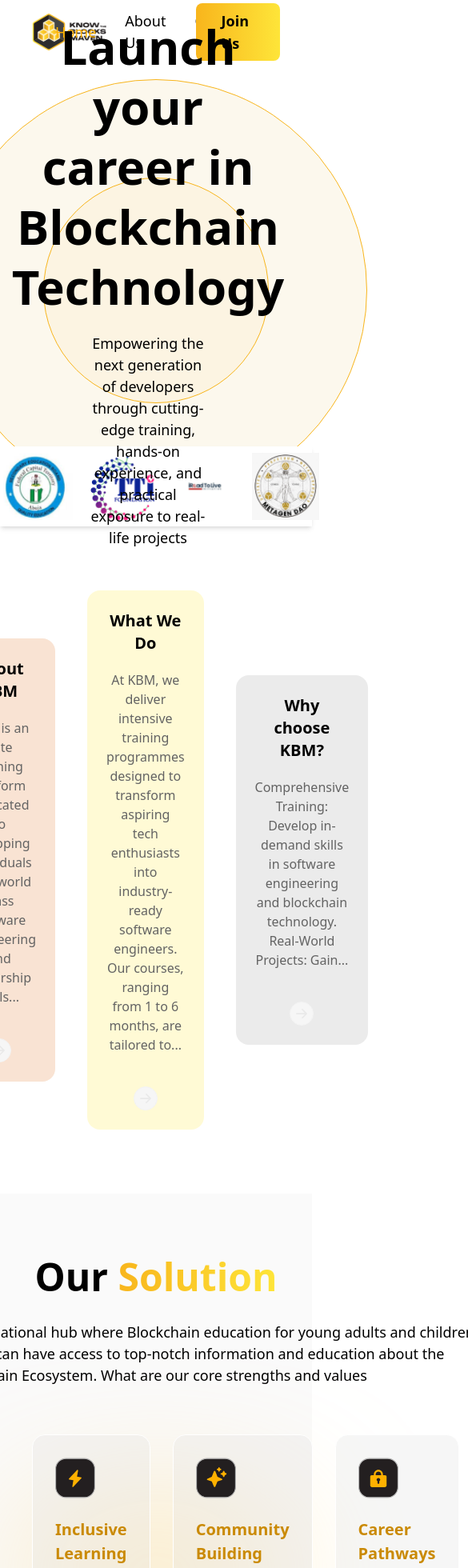
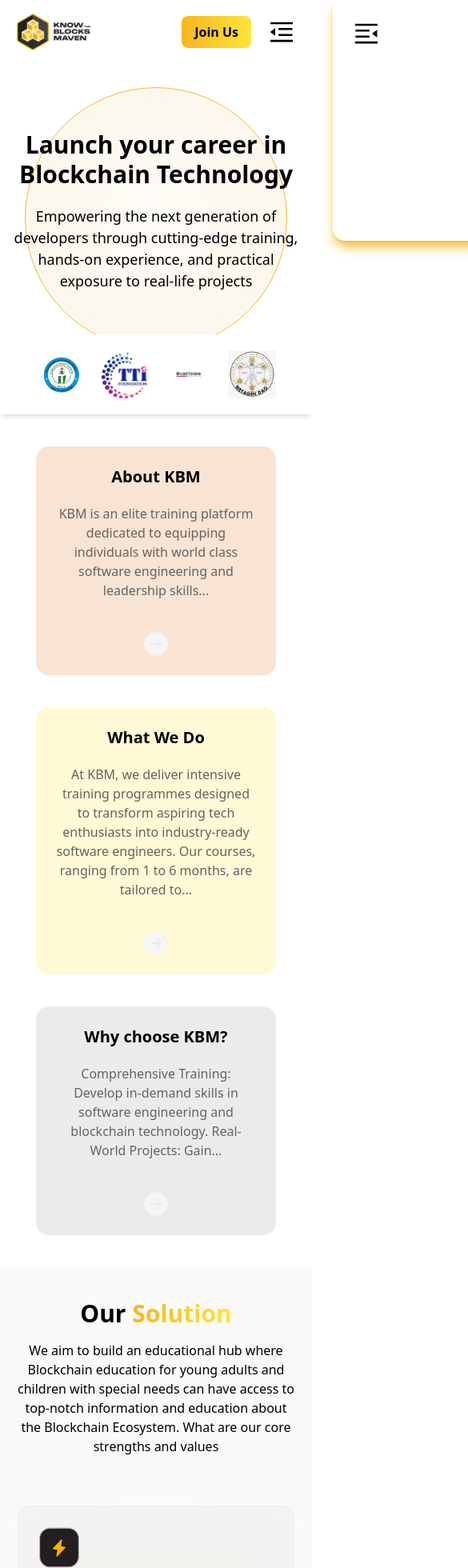
Before and after one commit to Nomolos29/KBM_Official, a Next.js app: page / in a window 390 px wide. Shown: the top 1960 px of the page at 80% size, 585 px wide, since content can reach past the window. Built offline with nearby package versions, Linux system fonts and the light colour scheme.

Commit message:
fixed responsiveness

```diff
--- a/app/page.tsx
+++ b/app/page.tsx
@@ -163,29 +163,34 @@ export default function Home() {
   ]
 
   return (
-    <div className="w-full flex flex-col py-10 items-center">
-      <section className="flex max-w-[1440px] pb-20 h-[530px] w-full justify-center items-center gap-y-10 gap-x-20 px-10 relative">
-        <div className="absolute pt-5">
-          <span className="flex justify-center items-center h-[528px] w-[528px] rounded-full border border-[#F8B51C] bg-[#F0E2B33B]">
+    <div className="w-full flex flex-col items-center">
+      <section className="flex max-w-[1440px] py-20 mb-20 md:mb-0 h-[350px] md:h-[530px] w-full justify-center items-center gap-y-10 gap-x-20 px-3 md:px-10 relative">
+        <div className="absolute pt-5 -z-10">
+          <span className="hidden md:flex justify-center items-center h-[528px] w-[528px] rounded-full border border-[#F8B51C] bg-[#F0E2B33B]">
             <span className="h-[282px] w-[282px] rounded-full border border-[#F8B51C] bg-[#F8B51C0D]"></span>
+          </span>
+
+          <span className="flex justify-center md:hidden items-center h-[328px] w-[328px] rounded-full border border-[#F8B51C] bg-[#F0E2B33B]">
+            <span className="h-[182px] blur-3xl w-[182px] rounded-full border border-[#F8B51C] bg-[#ffffffc7]"></span>
           </span>
         </div>
 
-        <div className="flex flex-col w-[55%] gap-y-5 pr-5 items-center text-center z-10">
-          <h1 className="text-6xl text-black font-bold leading-tight">Launch your career in
+        <div className="flex flex-col gap-y-5 items-center text-center">
+          <h1 className="text-3xl md:text-6xl w-full text-black font-bold leading-tight">Launch your career in<br />
           Blockchain Technology</h1>
 
-          <p className="text-[18px]">Empowering the next generation of developers through cutting-edge training, hands-on experience, and practical exposure to real-life projects</p>
+          <p className="text-[18px] w-full md:w-[90%] lg:w-[75%] xl:w-[55%]">Empowering the next generation of developers through cutting-edge training, hands-on experience, and practical exposure to real-life projects</p>
           {/* <span className="py-4 px-8 bg-[#FFB100] w-[200px] text-center text-2xl font-medium cursor-pointer rounded-lg">Get started</span> */}
         </div>
-        <section className="w-full flex absolute shadow-md h-[100px] bg-white bottom-0 py-2 justify-center gap-x-5">
+
+        <section className="w-full flex absolute shadow-md h-[100px] bg-white bottom-[-80px] md:bottom-[-20px] py-2 justify-center items-center gap-x-5 md:gap-x-10">
           {partner.map((image, index) => (
-            <Image key={index} src={image} alt="partners logo" width={0} height={0} className="w-[100px]" />
+            <Image key={index} src={image} alt="partners logo" width={0} height={0} className="w-[60px] h-fit md:w-[80px]" />
           ))}
         </section>
       </section>
 
-      <section className="py-20 flex justify-center items-center gap-x-10 max-w-[1440px] w-full px-[60px]">
+      <section className="py-10 md:py-20 flex flex-col md:flex-row justify-center items-center gap-10 max-w-[1440px] w-full px-5 md:px-[60px]">
         {firstSection.map((card, index) => (
           <div key={index} className={`flex p-6 flex-col items-center h-fit ${card.color} rounded-2xl text-center gap-y-10 w-[300px]`}>
             <span className="flex flex-col gap-y-5">
@@ -198,15 +203,16 @@ export default function Home() {
       </section>
 
 
-      <section className="flex justify-center items-center w-full bg-[#FAFAFA] py-20">
-        <div className="max-w-[1440px] w-full flex flex-col items-center gap-y-10 px-10">
-          <section className="w-[800px] flex flex-col items-center gap-y-8">
-            <h1 className="text-5xl font-semibold">Our <span className="bg-gradient-to-r from-[#F8B51C] to-[#FEE539] bg-clip-text text-transparent">Solution</span></h1>
+      <section className="flex justify-center items-center w-full bg-[#FAFAFA] py-10 md:py-20">
+        <div className="max-w-[1440px] w-full flex flex-col items-center gap-y-10 px-5 md:px-10">
+          <section className="w-full md:w-[800px] text-center flex flex-col items-center gap-y-4 md:gap-y-8">
+            <h1 className="text-3xl md:text-5xl font-semibold">Our <span className="bg-gradient-to-r from-[#F8B51C] to-[#FEE539] bg-clip-text text-transparent">Solution</span></h1>
             {/* <span className="h-[3px] w-20 bg-[#FFB100] rounded-full"></span> */}
-            <p className="text-center w-full text-[18px]">We aim to build an educational hub where Blockchain education for young adults and children with special needs can have access to top-notch information and education about the Blockchain Ecosystem. What are our core strengths and values</p>
+            <p className="text-center w-full text-md md:text-[18px]">We aim to build an educational hub where Blockchain education for young adults and children with special needs can have access to top-notch information and education about the Blockchain Ecosystem. What are our core strengths and values</p>
           </section>
-          <section className="flex w-full items-center gap-x-7 pt-5 relative">
-            <span className="h-[70px] bg-[#ffd268] rounded-full w-full absolute max-w-[1250px] blur-[100px] bottom-10"></span>
+          <section className="flex flex-col md:flex-row w-full items-center gap-7 pt-5 relative">
+            <span className="h-[200px] md:h-[70px] bg-[#ffd268] rounded-full w-full absolute max-w-[1250px] blur-[100px] bottom-[60%] md:bottom-10"></span>
+            <span className="h-[200px] md:hidden md:h-[70px] bg-[#ffd268] rounded-full w-full absolute max-w-[1250px] blur-[100px] bottom-[14%] md:bottom-10"></span>
             {ourSolution.map((solution, index) => (
               <div key={index} className="bg-[#E2E2E24D] border-white border h-[250px] z-10 flex flex-col gap-y-3 px-7 p-4 rounded-2xl">
                 <Image src={solution.iconURL} alt="icons" width={50} height={50} className="pt-3" />
@@ -218,17 +224,17 @@ export default function Home() {
         </div>
       </section>
 
-      <section className="flex flex-col justify-center py-20 items-center w-full bg-white">
+      <section className="flex flex-col justify-center py-10 md:py-20 items-center w-full bg-white">
         <div className="max-w-[1440px] w-full flex flex-col items-center pb-10 px-10 gap-y-5">
-          <h1 className="text-5xl font-semibold">Explore Our <span className="bg-gradient-to-r from-[#F8B51C] to-[#FEE539] bg-clip-text text-transparent">Dynamic Features</span></h1>
+          <h1 className="text-3xl md:text-5xl text-center font-semibold">Explore Our <span className="bg-gradient-to-r from-[#F8B51C] to-[#FEE539] bg-clip-text text-transparent">Dynamic Features</span></h1>
           {/* <span className="h-[3px] w-20 bg-[#FFB100] rounded-full my-5"></span>   */}
           <p className="text-lg text-center">Learn and Engage</p>
         </div>
 
-        <div className="max-w-[1440px] w-full justify-between items-center flex px-10">
-          <div className="flex flex-wrap gap-5 justify-center py-10 w-full px-10 rounded-tr-xl rounded-br-xl">
+        <div className="max-w-[1440px] w-full justify-between items-center flex px-0 md:px-10">
+          <div className="flex flex-wrap gap-5 justify-center md:py-10 w-full px-5 md:px-10 rounded-tr-xl rounded-br-xl">
             {features.map((feature, index) => (
-              <span key={index} className={`py-7 px-10 w-[48%] ${feature.color} shadow-md shadow-[#ffd981e8] justify-between flex flex-col gap-y-2 rounded-lg`}>
+              <span key={index} className={`py-7 px-5 md:px-10 w-full md:w-[48%] ${feature.color} md:shadow-md md:shadow-[#ffd981e8] justify-between flex flex-col gap-y-2 rounded-lg`}>
                 <div className="flex flex-col gap-y-4 w-full">
                   <Image src={feature.icon} alt={`${feature.heading} Image`} width={50} height={50} />
                   <h3 className="font-semibold pt-3 text-xl">{feature.heading}</h3>
@@ -241,36 +247,36 @@ export default function Home() {
         </div>
       </section>
 
-      <section className="flex justify-center flex-col pb-20 gap-y-5 items-center w-full bg-white">
-        <div className="max-w-[1440px] w-full flex flex-col items-center pb-10 px-10 gap-y-5">
-          <h1 className="text-5xl font-semibold">Meet  <span className="bg-gradient-to-r from-[#F8B51C] to-[#FEE539] bg-clip-text text-transparent">Our Team</span></h1>
+      <section className="flex justify-center flex-col py-10 md:py-20 gap-y-5 items-center w-full bg-[#FAFAFA]">
+        <div className="max-w-[1440px] w-full text-center flex flex-col items-center px-10 gap-y-5">
+          <h1 className="text-3xl md:text-5xl font-semibold">Meet  <span className="bg-gradient-to-r from-[#F8B51C] to-[#FEE539] bg-clip-text text-transparent">Our Team</span></h1>
           <p className="text-lg text-center">Visionaries Behind the Initiative</p>
         </div>
 
-        <div className="flex flex-wrap max-w-[1440px] gap-x-5 gap-y-10 w-full px-10 justify-evenly items-center">
-            <div className="flex gap-x-20 w-full overflow-x-scroll px-10">
+        <div className="flex flex-wrap max-w-[1440px] gap-x-5 w-full px-5 md:px-10 justify-evenly items-center">
+            <div className="flex w-full gap-x-5 overflow-x-scroll p-10">
               {team.map((person, index) => (
-                <span key={index} className="flex flex-col items-center w-fit gap-y-4">
-                  <FaUserSecret className="text-[200px] rounded-full bg-white shadow-md shadow-[#000] pt-10 text-black/60" />
+                <div key={index} className="flex flex-col items-left w-fit gap-y-4 hover:bg-gradient-to-r from-[#ffe8b68c] to-[#E2E2E24D] hover:border-white border-[#FAFAFA] border hover:backdrop-blur-lg hover:shadow-md hover:scale-110 duration-300 shadow-[#e2e2e2] p-5">
+                  <FaUserSecret className="text-[200px] bg-white pt-10 text-black/60" />
 
-                  <div className="flex flex-col text-center w-fit flex-nowrap">
-                    <h1 className="text-2xl text-black font-bold">{person.name}</h1>
-                    <p className="text-[#FFB100] text-md">{person.role}</p>
+                  <div className="flex flex-col text-left w-fit flex-nowrap">
+                    <h1 className="text-md text-black font-bold line-clamp-1 hover:line-clamp-none">{person.name}</h1>
+                    <p className="text-[#adadad] font-medium text-sm">{person.role}</p>
                   </div>
-                </span>
+                </div>
               ))}
             </div>
         </div>
       </section>
 
-      <section className="flex flex-col justify-center py-20 items-center w-full bg-white">
-        <div className="max-w-[1440px] w-full flex flex-col items-center pb-10 px-10 gap-y-5">
-          <h1 className="text-5xl font-semibold">Your Questions <span className="bg-gradient-to-r from-[#F8B51C] to-[#FEE539] bg-clip-text text-transparent">Answered</span></h1>
+      <section className="flex flex-col justify-center py-10 md:py-20 items-center w-full bg-white">
+        <div className="max-w-[1440px] text-center w-full flex flex-col items-center pb-10 px-10 gap-y-5">
+          <h1 className="text-3xl md:text-5xl font-semibold">Your Questions <span className="bg-gradient-to-r from-[#F8B51C] to-[#FEE539] bg-clip-text text-transparent">Answered</span></h1>
 
           <p className="text-lg text-center">Frequently Asked Questions</p>
         </div>
 
-        <div className="max-w-[1440px] w-full flex flex-col items-center px-10">
+        <div className="max-w-[1440px] w-full flex flex-col items-center px-5 md:px-10">
           <FaqAccordion faqs={FAQs} />
         </div>
       </section>
--- a/components/layout/Header.tsx
+++ b/components/layout/Header.tsx
@@ -2,11 +2,15 @@
 
 import Image from "next/image";
 import Link from "next/link";
-import React from "react";
+import React, { useState } from "react";
 import logo from "@/public/kbm_cutted_logo.svg";
 import { usePathname } from "next/navigation";
+import { AiOutlineMenuFold, AiOutlineMenuUnfold } from "react-icons/ai";
 
 const Header: React.FC = () => {
+
+  const [opened, setOpened] = useState(false);
+
   const pathname = usePathname(); // Get the current path
 
   // Define the navigation menu
@@ -18,13 +22,13 @@ const Header: React.FC = () => {
   ];
 
   return (
-    <header className="w-full bg-white flex justify-center items-center">
-      <main className="max-w-[1440px] w-full margin-auto flex justify-between h-[80px] items-center px-10">
+    <header className="w-full bg-white flex justify-center items-center z-50 relative overflow-visible">
+      <main className="max-w-[1440px] w-full margin-auto flex justify-between h-[80px] items-center px-5 md:px-10 overflow-x-hidden">
         {/* Company Logo */}
         <Image src={logo} alt="Company Logo" width={0} height={0} />
 
         {/* Navigation Menu */}
-        <nav className="flex w-[36%] justify-center gap-x-5 items-center">
+        <nav className="hidden md:flex justify-center gap-x-5 items-center">
           {navMenu.map((menu, index) => (
             <Link
               key={index}
@@ -41,12 +45,55 @@ const Header: React.FC = () => {
         </nav>
 
         {/* Join Us Button */}
-        <Link
-          href="/join_us" // Redirect to the relevant page
-          className="px-8 py-2 bg-gradient-to-r from-[#F8B51C] to-[#FEE539] text-black text-lg font-semibold rounded-lg hover:bg-[#e69c00]"
-        >
-          Join Us
-        </Link>
+        <div className="flex items-center gap-x-5">
+          <Link
+            href="/join_us" // Redirect to the relevant page
+            className="px-4 md:px-8 py-2 bg-gradient-to-r from-[#F8B51C] to-[#FEE539] text-black text-md md:text-lg font-semibold rounded-lg hover:bg-[#e69c00]"
+          >
+            Join Us
+          </Link>
+
+          <AiOutlineMenuFold className={`text-4xl md:hidden ${opened && "rotate-180"} duration-300`} onClick={() => setOpened(true)} />
+        </div>
+
+        <div className={`flex md:hidden fixed h-fit rounded-bl-2xl w-[65%] shadow-lg shadow-[#f8b61cef] bg-[#ffffffc2]  z-50 right-0 top-0 ${opened ? "translate-x-[0%]" : "translate-x-[110%]"} ease-in-out backdrop-blur-sm duration-500`}>
+          <nav className="flex flex-col justify-between gap-y-5 p-6 text-right pb-20 w-full overflow-hidden">
+            <span className="flex w-full justify-between">
+              <AiOutlineMenuUnfold className={`text-4xl md:hidden mb-5 ${!opened && "rotate-180"} duration-200`} onClick={() => setOpened(false)} />
+              <h4 className="font-semibold text-xl">Menu</h4>
+            </span>
+
+            {navMenu.map((menu, index) => {
+
+              const delayValue = (index + 1) * 200;
+
+              return (
+                <Link
+                  key={index}
+                  href={menu.navURL}
+                  className={`text-[18px] px-2 ${
+                    opened
+                      ? "translate-y-0 opacity-100"
+                      : "opacity-0 translate-y-28"
+                  } ease-in-out duration-500`}
+                  style={{ transitionDelay: `${delayValue}ms` }} // Inline style for dynamic delay
+                  onClick={() => setOpened(false)}
+                >
+                  <span
+                    className={`${
+                      pathname === menu.navURL
+                        ? "border-[#FFB100] text-[#FFB100]" // Active link styles
+                        : "border-transparent text-black hover:border-[#FFB100] hover:text-[#FFB100] cursor-pointer" // Non-active hover styles
+                    }`}
+                  >
+                    {menu.name}
+                  </span>
+                </Link>
+              );
+            })}
+
+          </nav>
+        </div>
       </main>
     </header>
   );
```
Also changed, not shown: components/layout/Footer.tsx (+8 -8 lines).
